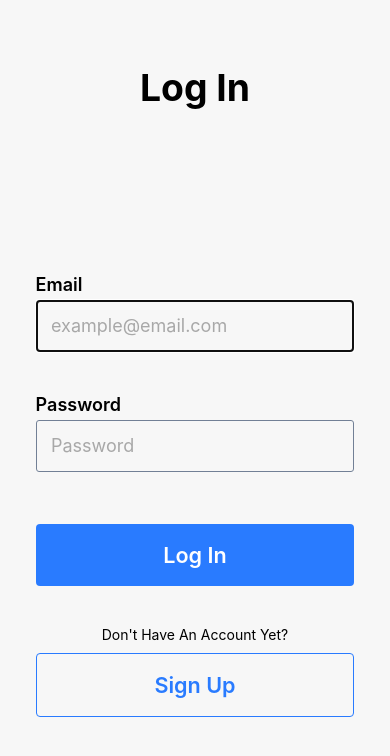
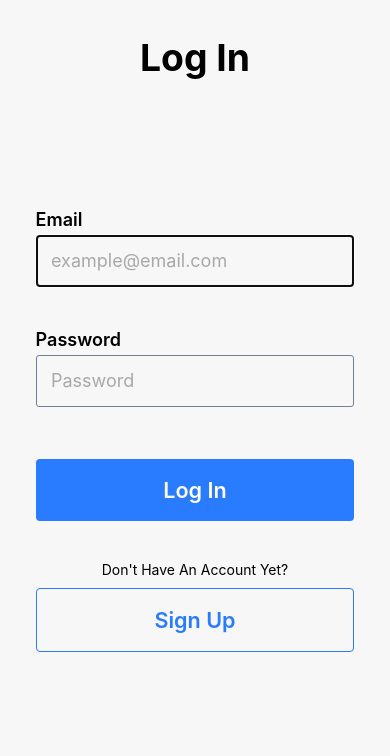
Before and after one commit to famarcellus/reactnative-android, a React Native app: screen / in a window 390 px wide. Shown: the top 756 px of the page. Built offline with nearby package versions, Linux system fonts and the light colour scheme.

Commit message:
Modify login page styling

```diff
--- a/App.tsx
+++ b/App.tsx
@@ -29,7 +29,7 @@ const styles = StyleSheet.create({
     paddingBottom: 100,
   },
   statusHeightMargin: {
-    paddingTop: StatusBar.currentHeight ? StatusBar.currentHeight + 65 : 65,
+    paddingTop: StatusBar.currentHeight ? StatusBar.currentHeight + 25 : 35,
   },
   screenContainer: {
     paddingBottom: 150,
--- a/src/pages/Login/Login.tsx
+++ b/src/pages/Login/Login.tsx
@@ -92,9 +92,7 @@ export const Login = () => {
           onInputChange={onPasswordChange}
           validState={validPasswordState}
           onChangeValidity={setValidPasswordState}
-          onSubmitEditing={() => {
-            validate();
-          }}
+          onSubmitEditing={() => validate()}
         />
         <PrimaryButton
           buttonText={
@@ -106,10 +104,7 @@ export const Login = () => {
         <Text style={styles.secondaryButtonLabel}>
           Don't Have An Account Yet?
         </Text>
-        <SecondaryButton
-          buttonText="Sign Up"
-          onPress={() => console.log('does nothing')}
-        />
+        <SecondaryButton buttonText="Sign Up" onPress={() => console.log('')} />
       </View>
     </>
   );
@@ -130,7 +125,7 @@ const styles = StyleSheet.create({
 
   welcomeText: {
     fontWeight: '500',
-    marginTop: 55,
+    marginTop: 45,
   },
 
   falseInfo: {
--- a/src/style/common.style.ts
+++ b/src/style/common.style.ts
@@ -54,7 +54,7 @@ export default StyleSheet.create({
   form: {
     display: 'flex',
     alignItems: 'center',
-    marginTop: 50,
+    marginTop: 25,
   },
 
   button: {
```
